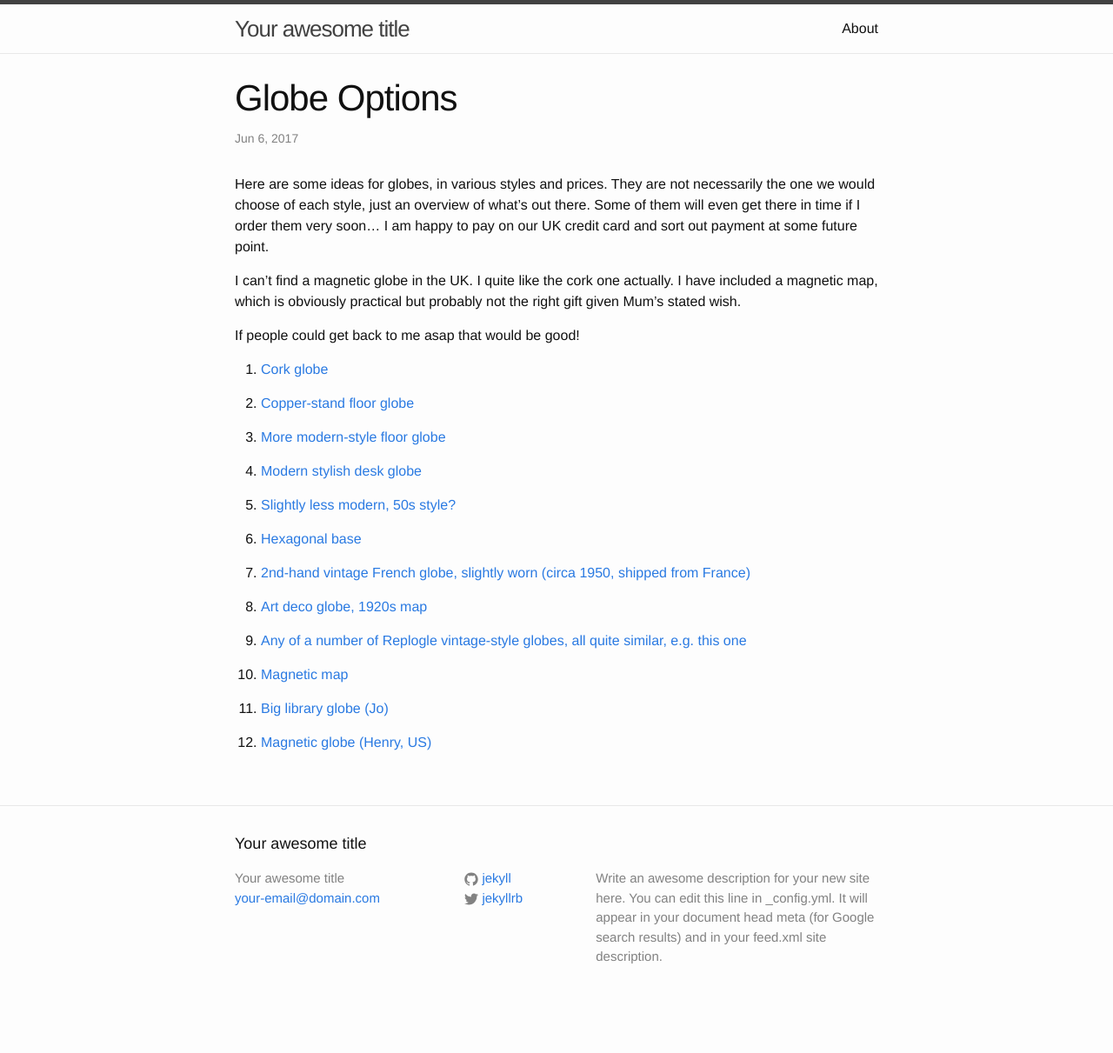
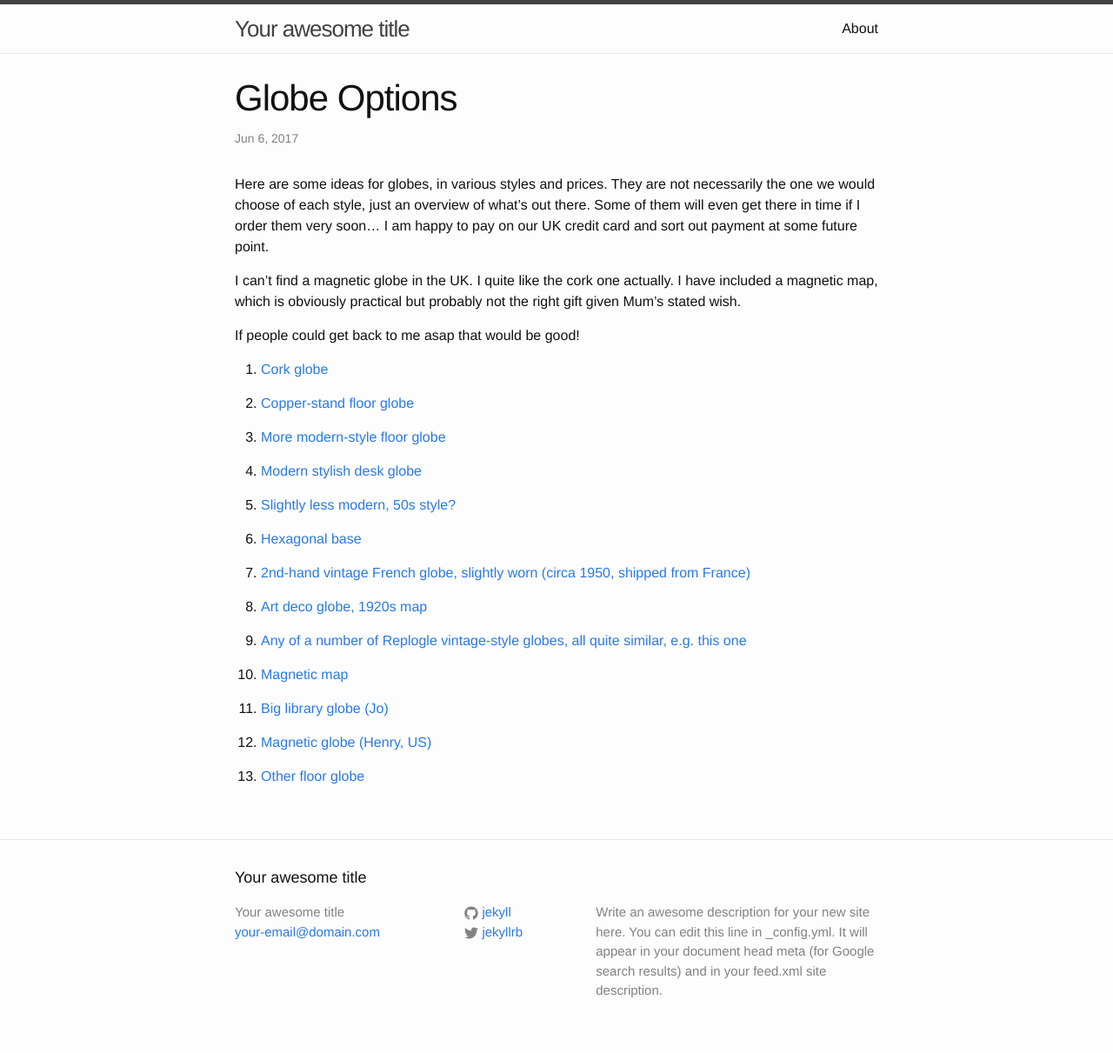
Before and after one commit to ArthurGW/arthurgw.github.io, a Jekyll site: the page built from _posts/2017-06-07-globes.markdown, in a window 1280 px wide. Shown: the whole page at 87% size. Built offline with Jekyll 4.4.1, drawn with Linux system fonts in a browser that asks for light colours; before the commit the page ends 1172 px from its top, so only the background shows below that.

Commit message:
Add globe

```diff
--- a/_posts/2017-06-07-globes.markdown
+++ b/_posts/2017-06-07-globes.markdown
@@ -34,6 +34,8 @@ If people could get back to me asap that would be good!
 
 12. [Magnetic globe (Henry, US)][12]
 
+13. [Other floor globe][13]
+
 
 [1]: https://www.amazon.co.uk/dp/B00KX8F9DW/ref=twister_B01FXTYR2O?_encoding=UTF8&th=1
 [2]: https://www.amazon.co.uk/Magellan-Floorstanding-Globe-Antique-Copper/dp/B00XWM4CSE/ref=sr_1_10?s=kitchen&ie=UTF8&qid=1496650240&sr=1-10&keywords=globe
```
Also changed, not shown: other parts of _posts/2017-06-07-globes.markdown (+1 -0 lines).
